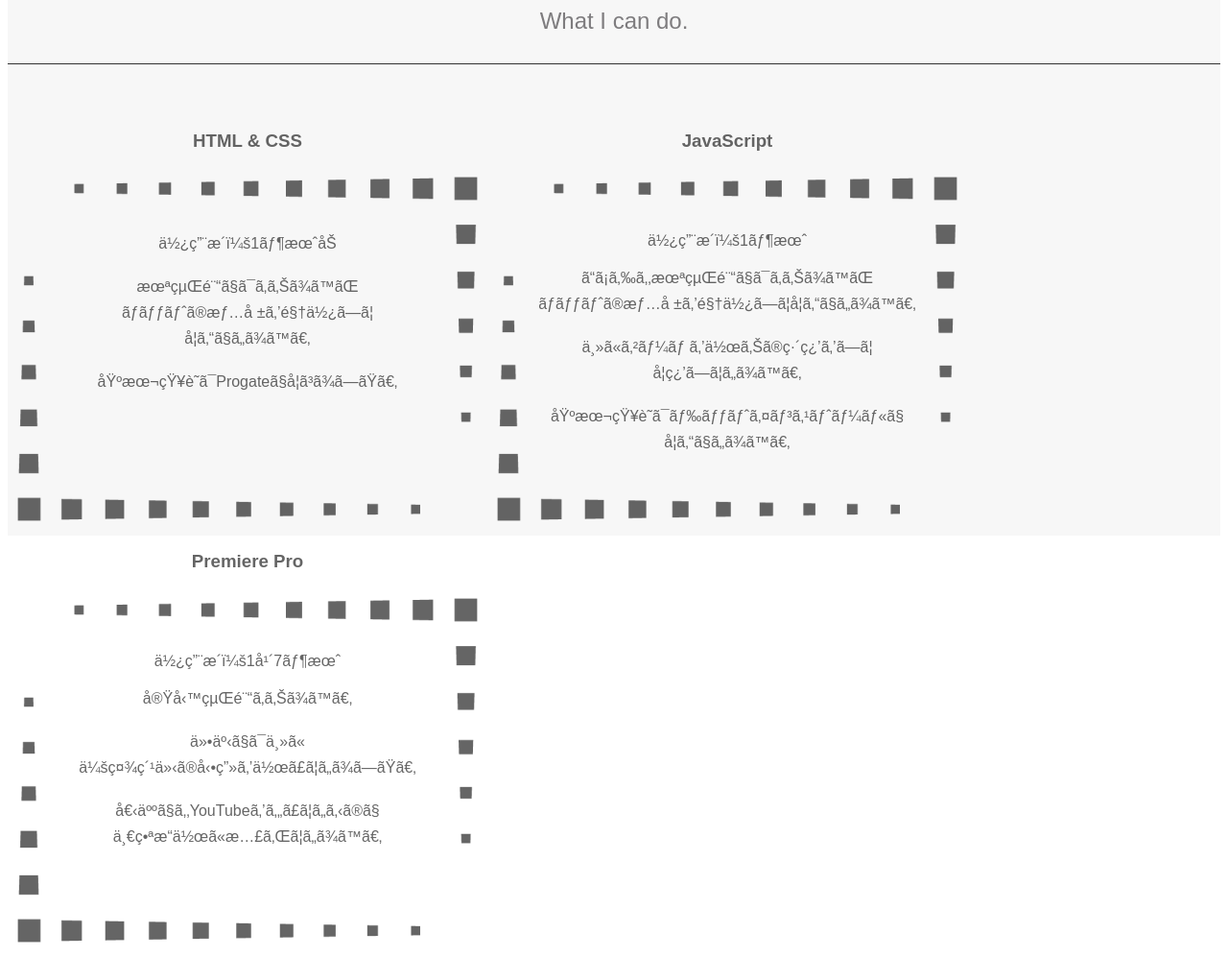
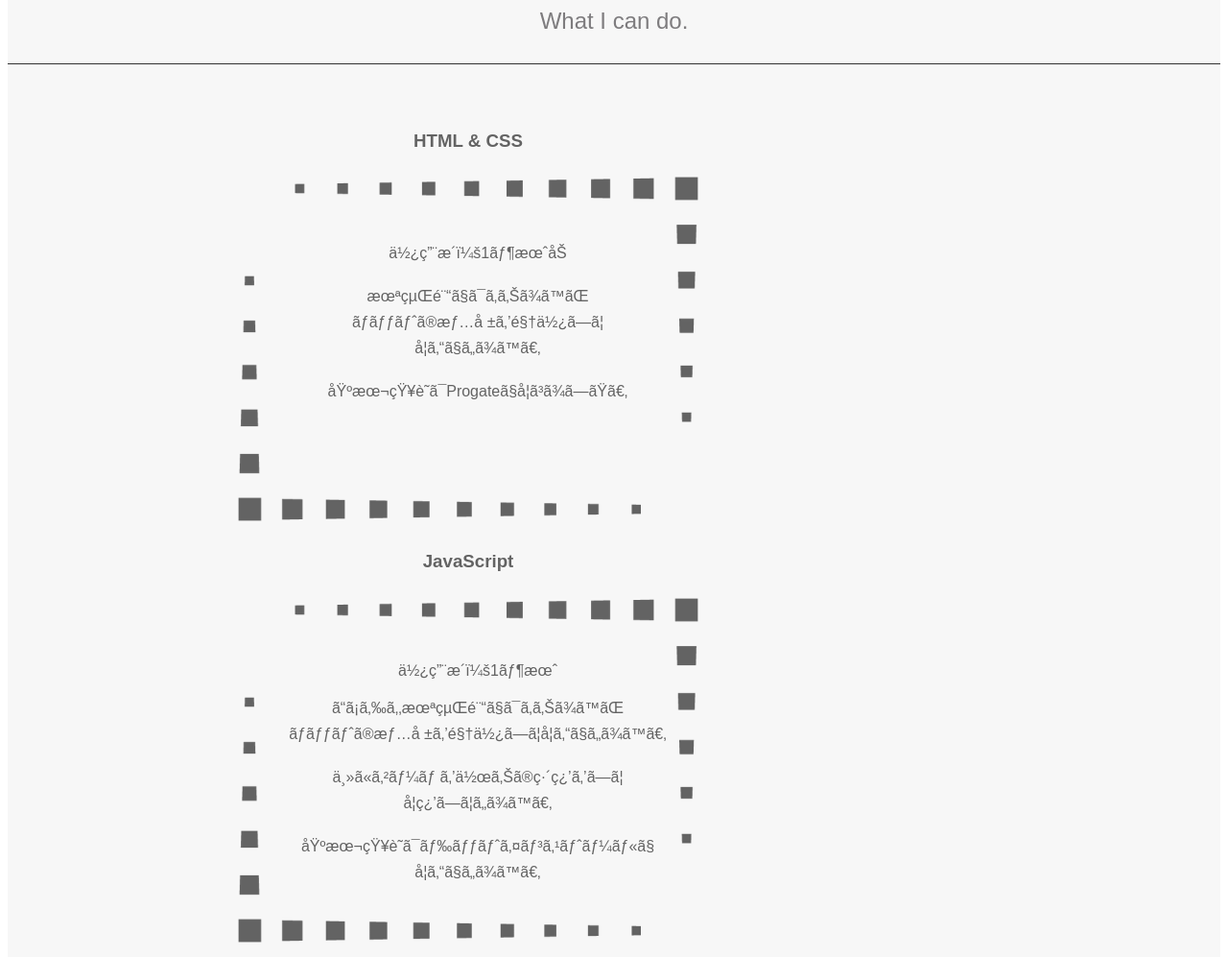
Before and after one commit to tsunasan-html/Portfolio-Site., a plain HTML site: page index.html in a window 1280 px wide. Shown: the part 760-1757 px from the top of the page at 96% size. Drawn offline with Linux system fonts and the light colour scheme.

Commit message:
Update stylesheet.css

```diff
--- a/stylesheet.css
+++ b/stylesheet.css
@@ -166,9 +166,25 @@ transition: all 1s;
    margin: 0 auto;
  }
 
+ .main h1 {
+
+
+ }
+.gazou-icon {
+  margin-left: 230px;
+}
+
+
+.gazou-icon p {
+
+padding-left: 10px;
+padding-top: 10px;
+
+}
  .contens{
   display: flex;
   margin: 0 auto;
+  height: 1500px;
  }
 }
 @media (min-width: 800px) {
```
